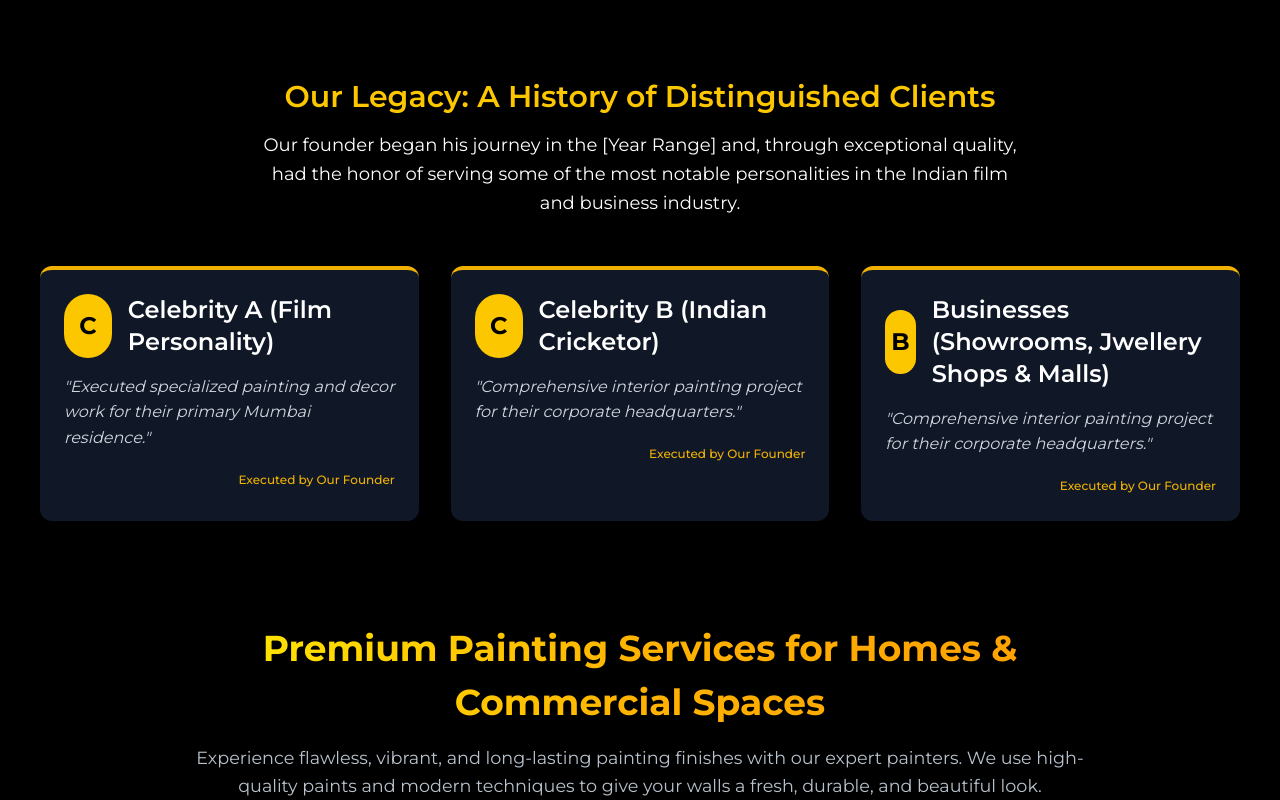
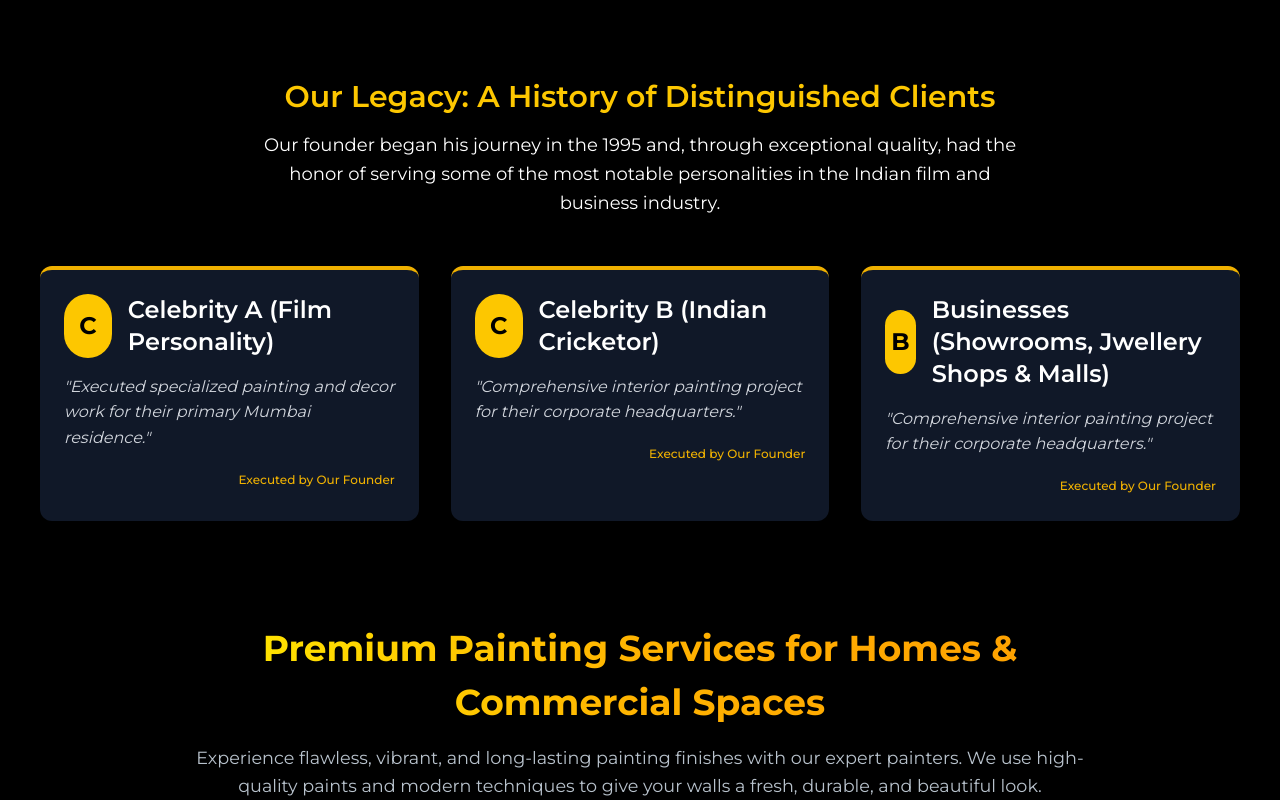
Before and after one commit to Ahil-Waseem/New-Bombay-Painting, a React (Vite) app: page / in a window 1280 px wide. Shown: the part 1900-2700 px from the top of the page. Built offline with nearby package versions, Linux system fonts and the light colour scheme.

Commit message:
all spaceing for logos adjusted

```diff
--- a/src/components/ClientLogo.jsx
+++ b/src/components/ClientLogo.jsx
@@ -54,7 +54,7 @@ function ClientLogo() {
   ];
 
   return (
-    <section className="bg-black py-0 text-center">
+    <section className="pt-12 pb-12 bg-black py-0 text-center">
       {/* Section Title */}
       <div className="max-w-4xl mx-auto px-4 mb-12">
         <p className="text-lg tracking-widest uppercase text-yellow-500 mb-2">
--- a/src/components/FAQSection.jsx
+++ b/src/components/FAQSection.jsx
@@ -190,7 +190,7 @@ const FAQSection = () => {
 
   return (
     <>
-      <section className="pt-0 pb-16 md:pb-24 bg-black font-sans">
+      <section className="pt-10 pb-16 md:pb-24 bg-black font-sans">
         <div className="max-w-7xl mx-auto px-4 sm:px-6 lg:px-8">
           {/* Section Header */}
           <h2 className="text-3xl md:text-4xl font-bold text-center text-white mb-16">
--- a/src/components/LegacyClients.jsx
+++ b/src/components/LegacyClients.jsx
@@ -39,7 +39,7 @@ const LegacyClients = () => {
 
                 {/* Subtitle / Introduction: White text */}
                 <p className="text-lg text-left md:text-center text-white mb-12 max-w-3xl mx-auto">
-                    Our founder began his journey in the [Year Range] and, through exceptional quality, had the honor of serving some of the most notable personalities in the Indian film and business industry.
+                    Our founder began his journey in the 1995 and, through exceptional quality, had the honor of serving some of the most notable personalities in the Indian film and business industry.
                 </p>
 
                 {/* Client Cards Grid */}
--- a/src/components/OurLeadership.jsx
+++ b/src/components/OurLeadership.jsx
@@ -52,7 +52,7 @@ const OurLeadership = () => {
 
                 <h2
                     className="text-5xl font-extrabold text-center text-yellow-400 mb-4 tracking-tight"
-                    style={{ textShadow: '0 0 10px rgba(252, 211, 77, 0.7)' }}
+
                 >
                     Meet Our Leadership
                 </h2>
```
